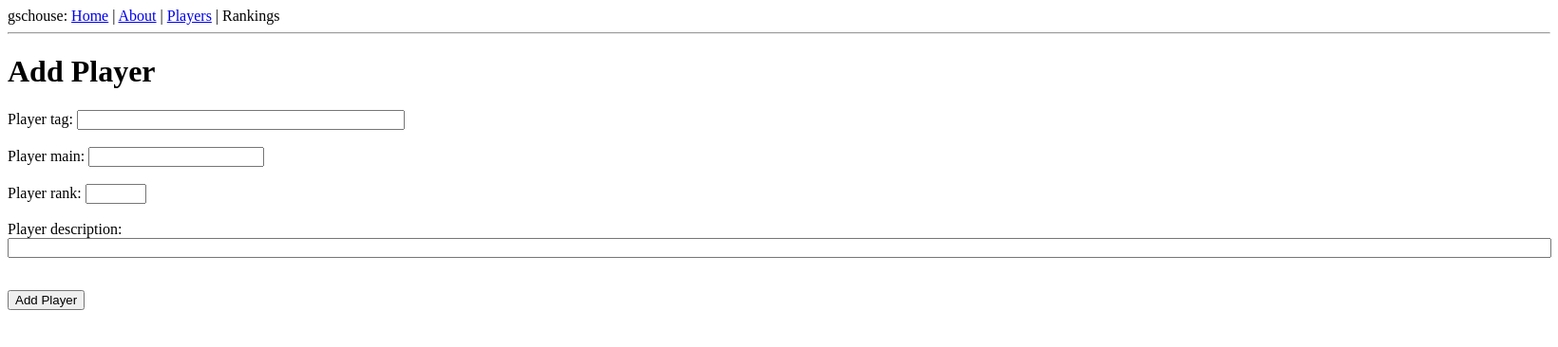
After one commit to garrett-crawford/gschouse, a Flask app: page /add_player in a window 1640 px wide. The commit adds this page. Shown: the top 366 px of the page at 95% size. Run offline with Flask 2, Linux system fonts and the light colour scheme.

Commit message:
Added a secret web form to add players to the database. Updated base.html to include flashed messages for respective pages.

```diff
--- /dev/null
+++ b/app/forms.py
@@ -0,0 +1,11 @@
+from flask_wtf import Form
+from wtforms import StringField, TextAreaField, IntegerField
+from wtforms.validators import DataRequired, Length, NumberRange
+from app.models import Player
+
+# form to submit new player to database
+class PlayerForm(Form):
+	nickname = StringField('user nickname', validators = [DataRequired()])
+	main = StringField('main', validators = [DataRequired()])
+	ranking = IntegerField('ranking', validators = [NumberRange(min = 0, max = 500)])
+	description = StringField('player description', validators = [Length(min = 0, max = 500)])
--- /dev/null
+++ b/app/templates/addplayer.html
@@ -0,0 +1,16 @@
+{% extends "base.html" %}
+
+{% block content %}
+	<h1>Add Player</h1>
+	<form action = "" method = "post" name = "addplayer">
+		{{ form.hidden_tag() }}
+		<p>
+			Player tag: {{ form.nickname(size = 40) }}<br><br>
+			Player main: {{ form.main(size = 20) }}<br><br>
+			Player rank: {{ form.ranking(size = 3) }}<br><br>
+			Player description: {{ form.description(size = 200) }}<br><br>
+		</p>
+		<p><input type = "submit" value = "Add Player"></p>
+	</form>
+
+{% endblock %}
--- a/app/templates/base.html
+++ b/app/templates/base.html
@@ -8,6 +8,17 @@
   </head>
   <body>
   	<div>gschouse: <a href="/home">Home</a> | <a href="/about">About</a> | <a href="/players">Players</a> | Rankings</div>
+    {% with messages = get_flashed_messages() %}
+      {% if messages %}
+      <hr>
+      <ul>
+        {% for message in messages %}
+          <li>{{ message }}</li>
+      </ul>
+        {% endfor %}
+      {% endif %}
+    {% endwith %}
+
   	<hr>
   	{% block content %}{% endblock %}
   </body>
--- a/app/views.py
+++ b/app/views.py
@@ -1,7 +1,8 @@
 from app import app, db
 from .models import Player
+from .forms import PlayerForm
 
-from flask import render_template
+from flask import render_template, flash, redirect, url_for
 
 @app.route('/')
 @app.route('/home')
@@ -16,3 +17,18 @@ def about():
 def players():
 	players = Player.query.all()
 	return render_template('players.html', title = "Who we are", players = players)
+
+
+@app.route('/add_player', methods = ['GET', 'POST'])
+def addPlayer():
+	form = PlayerForm()
+
+	if form.validate_on_submit():
+		player = Player(nickname = form.nickname.data, main = form.main.data, ranking = form.ranking.data, description = form.description.data)
+		db.session.add(player)
+		db.session.commit()
+
+		flash("Added player to database")
+		return redirect(url_for('players'))
+
+	return render_template('addplayer.html', title = "Add Player", form = form)
--- a/config.py
+++ b/config.py
@@ -9,3 +9,7 @@ SQLALCHEMY_MIGRATE_REPO = os.path.join(basedir, 'db_repository')
 
 # suppresses the warning when running stuff
 SQLALCHEMY_TRACK_MODIFICATIONS = False
+
+WTF_CRSF_ENABLED = True
+
+SECRET_KEY = "kickflip21"
```
Also changed, not shown: app.db.
